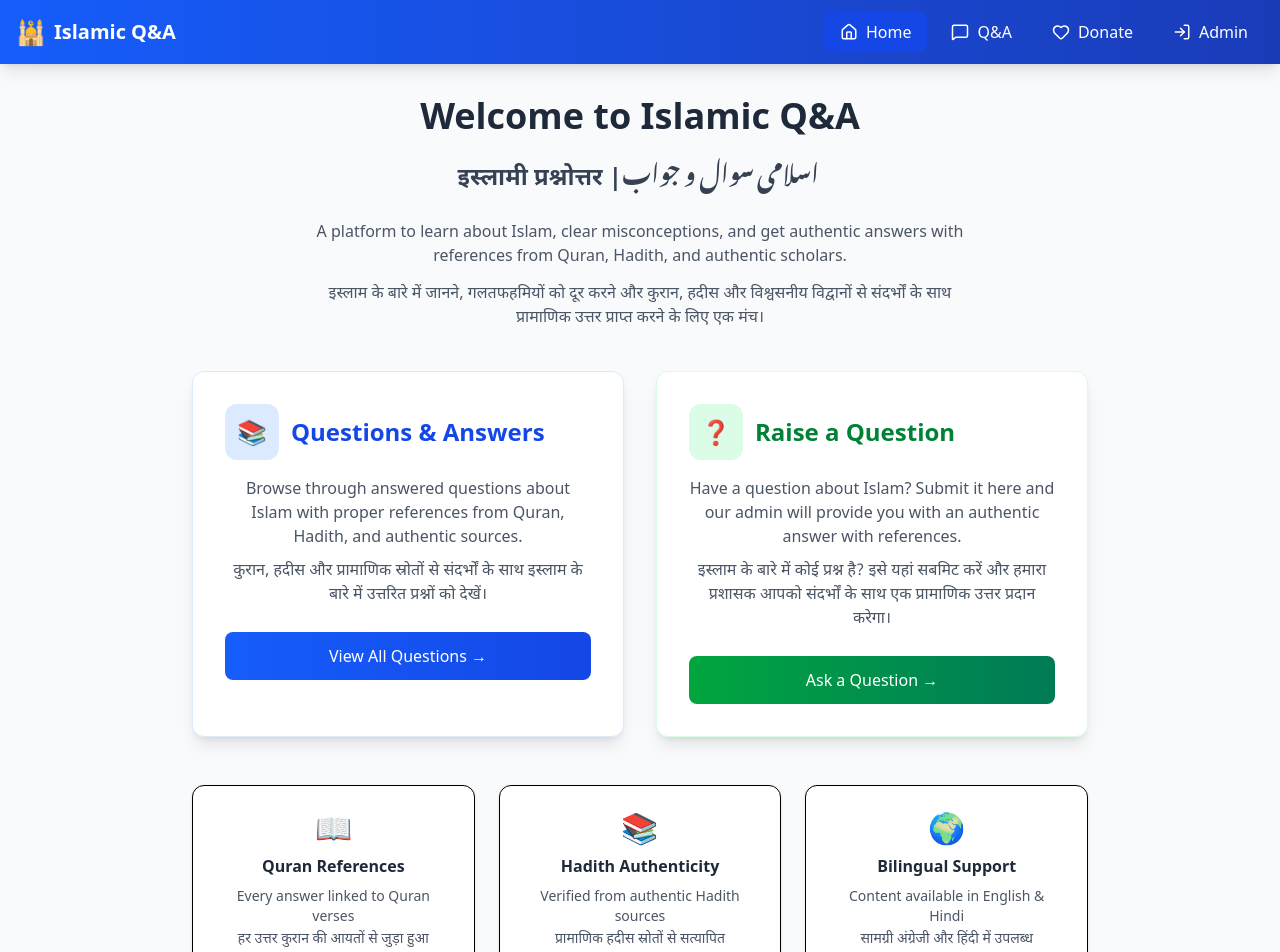
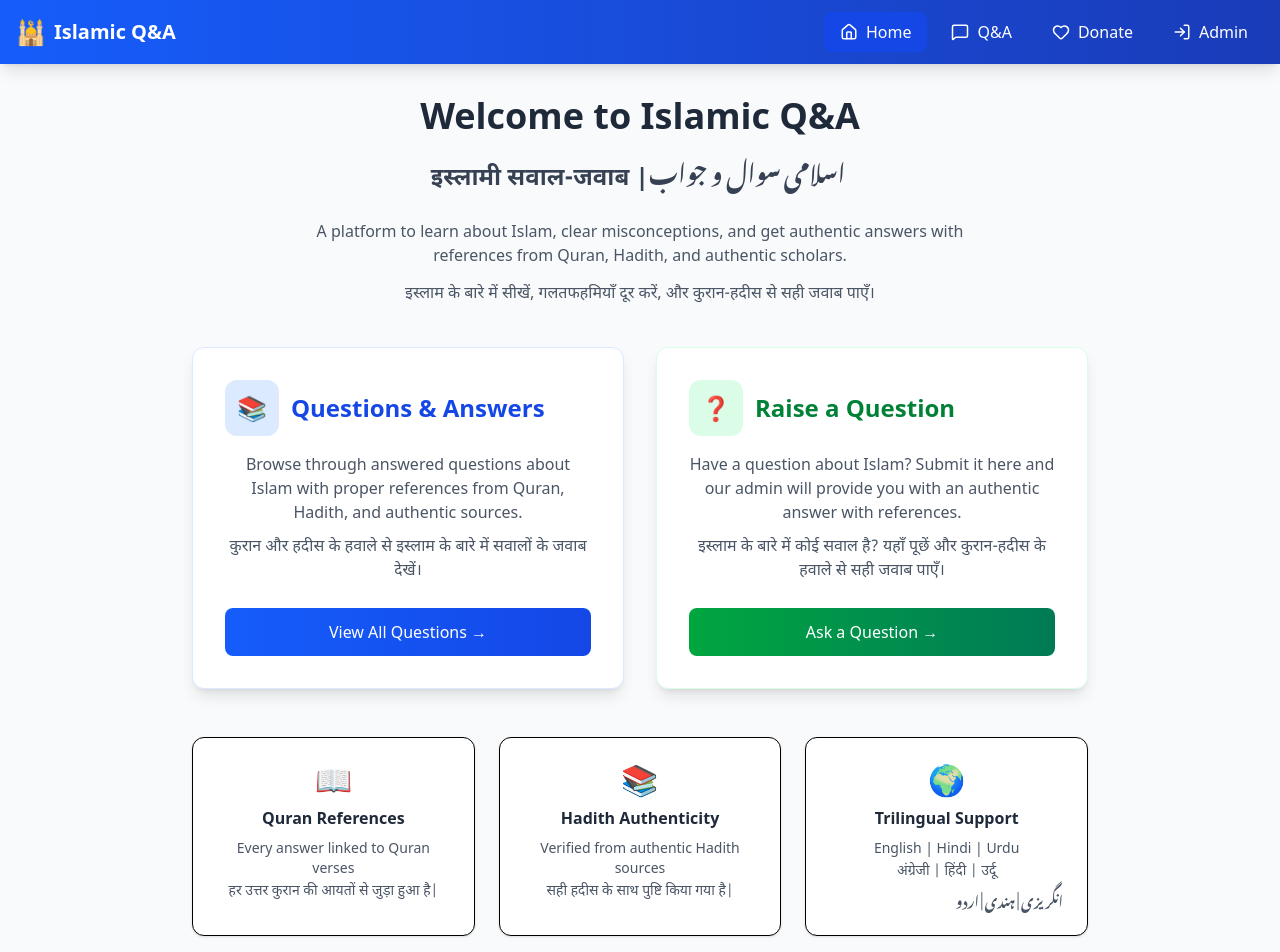
Before and after one commit to mdMERAJ77/islamic-answers, a React (Vite) app in the folder frontend/: page / in a window 1280 px wide. Shown: the top 952 px of the page. Built offline with nearby package versions, Linux system fonts and the light colour scheme; no server answers.

Commit message:
FEAT: Bilingual homepage with English+Hindi+Urdu content

```diff
--- a/frontend/src/pages/HomePage.jsx
+++ b/frontend/src/pages/HomePage.jsx
@@ -1,5 +1,5 @@
 // src/pages/HomePage.jsx
-import { Link } from 'react-router-dom';
+import { Link } from "react-router-dom";
 
 const HomePage = () => {
   return (
@@ -9,8 +9,12 @@ const HomePage = () => {
         Welcome to Islamic Q&A
       </h1>
       <h2 className="text-2xl font-semibold text-gray-700 mb-6">
-        <span className="font-hindi">इस्लामी प्रश्नोत्तर</span> |
-        <span className="font-urdu" dir="rtl"> اسلامی سوال و جواب</span>
+        <span className="font-hindi">इस्लामी सवाल-जवाब
+</span> |
+        <span className="font-urdu" dir="rtl">
+          {" "}
+          اسلامی سوال و جواب
+        </span>
       </h2>
 
       <p className="text-gray-600 mb-4 max-w-2xl mx-auto">
@@ -20,7 +24,7 @@ const HomePage = () => {
 
       {/* Hindi Translation */}
       <p className="text-gray-600 mb-10 max-w-2xl mx-auto font-hindi">
-        इस्लाम के बारे में जानने, गलतफहमियों को दूर करने और कुरान, हदीस और विश्वसनीय विद्वानों से संदर्भों के साथ प्रामाणिक उत्तर प्राप्त करने के लिए एक मंच।
+        इस्लाम के बारे में सीखें, गलतफहमियाँ दूर करें, और कुरान-हदीस से सही जवाब पाएँ।
       </p>
 
       {/* Features Grid */}
@@ -40,11 +44,11 @@ const HomePage = () => {
             from Quran, Hadith, and authentic sources.
           </p>
           <p className="text-gray-600 mb-6 font-hindi">
-            कुरान, हदीस और प्रामाणिक स्रोतों से संदर्भों के साथ इस्लाम के बारे में उत्तरित प्रश्नों को देखें।
+            कुरान और हदीस के हवाले से इस्लाम के बारे में सवालों के जवाब देखें।
           </p>
           <Link
             to="/questions"
-            className="inline-block w-full bg-gradient-to-r from-blue-600 to-blue-700 text-white px-6 py-3 rounded-lg hover:from-blue-700 hover:to-blue-800 transition-all font-medium"
+            className="inline-block w-full bg-linear-to-r from-blue-600 to-blue-700 text-white px-6 py-3 rounded-lg hover:from-blue-700 hover:to-blue-800 transition-all font-medium"
           >
             View All Questions →
           </Link>
@@ -65,11 +69,11 @@ const HomePage = () => {
             provide you with an authentic answer with references.
           </p>
           <p className="text-gray-600 mb-6 font-hindi">
-            इस्लाम के बारे में कोई प्रश्न है? इसे यहां सबमिट करें और हमारा प्रशासक आपको संदर्भों के साथ एक प्रामाणिक उत्तर प्रदान करेगा।
+            इस्लाम के बारे में कोई सवाल है? यहाँ पूछें और कुरान-हदीस के हवाले से सही जवाब पाएँ।
           </p>
           <Link
             to="/questions"
-            className="inline-block w-full bg-gradient-to-r from-green-600 to-emerald-700 text-white px-6 py-3 rounded-lg hover:from-green-700 hover:to-emerald-800 transition-all font-medium"
+            className="inline-block w-full bg-linear-to-r from-green-600 to-emerald-700 text-white px-6 py-3 rounded-lg hover:from-green-700 hover:to-emerald-800 transition-all font-medium"
           >
             Ask a Question →
           </Link>
@@ -81,27 +85,42 @@ const HomePage = () => {
         <div className="bg-white p-6 rounded-xl shadow-sm border">
           <div className="text-3xl font-bold text-blue-600 mb-2">📖</div>
           <h3 className="font-bold text-gray-800">Quran References</h3>
-          <p className="text-gray-600 text-sm mt-2">Every answer linked to Quran verses</p>
-          <p className="text-gray-600 text-sm font-hindi mt-1">हर उत्तर कुरान की आयतों से जुड़ा हुआ</p>
+          <p className="text-gray-600 text-sm mt-2">
+            Every answer linked to Quran verses
+          </p>
+          <p className="text-gray-600 text-sm font-hindi mt-1">
+            हर उत्तर कुरान की आयतों से जुड़ा हुआ है|
+          </p>
         </div>
 
         <div className="bg-white p-6 rounded-xl shadow-sm border">
           <div className="text-3xl font-bold text-purple-600 mb-2">📚</div>
           <h3 className="font-bold text-gray-800">Hadith Authenticity</h3>
-          <p className="text-gray-600 text-sm mt-2">Verified from authentic Hadith sources</p>
-          <p className="text-gray-600 text-sm font-hindi mt-1">प्रामाणिक हदीस स्रोतों से सत्यापित</p>
+          <p className="text-gray-600 text-sm mt-2">
+            Verified from authentic Hadith sources
+          </p>
+          <p className="text-gray-600 text-sm font-hindi mt-1">
+            सही हदीस के साथ पुष्टि किया गया है|
+          </p>
         </div>
 
         <div className="bg-white p-6 rounded-xl shadow-sm border">
           <div className="text-3xl font-bold text-red-600 mb-2">🌍</div>
-          <h3 className="font-bold text-gray-800">Bilingual Support</h3>
-          <p className="text-gray-600 text-sm mt-2">Content available in English & Hindi</p>
-          <p className="text-gray-600 text-sm font-hindi mt-1">सामग्री अंग्रेजी और हिंदी में उपलब्ध</p>
+          <h3 className="font-bold text-gray-800">Trilingual Support</h3>
+          <div className="mt-2">
+            <p className="text-gray-600 text-sm">English | Hindi | Urdu</p>
+            <p className="text-gray-600 text-sm font-hindi mt-1">
+              अंग्रेजी | हिंदी | उर्दू
+            </p>
+            <p className="text-gray-600 text-sm font-urdu mt-1" dir="rtl">
+              انگریزی | ہندی | اردو
+            </p>
+          </div>
         </div>
       </div>
 
       {/* About Section - Bilingual */}
-      <div className="mt-12 bg-gradient-to-r from-yellow-50 to-orange-50 p-8 rounded-xl border border-yellow-200 max-w-4xl mx-auto">
+      <div className="mt-12 bg-linear-to-r from-yellow-50 to-orange-50 p-8 rounded-xl border border-yellow-200 max-w-4xl mx-auto">
         <h3 className="text-2xl font-bold text-gray-800 mb-4">
           About This Platform
           <span className="block text-lg font-normal text-gray-600 mt-1 font-hindi">
@@ -114,16 +133,19 @@ const HomePage = () => {
             <h4 className="font-bold text-gray-800 mb-2">English</h4>
             <p className="text-gray-700">
               This website aims to provide authentic Islamic knowledge and clear
-              common misconceptions. All answers are verified with references from
-              authentic sources. Please use this platform responsibly for educational purposes.
+              common misconceptions. All answers are verified with references
+              from authentic sources. Please use this platform responsibly for
+              educational purposes.
             </p>
           </div>
 
           <div>
             <h4 className="font-bold text-gray-800 mb-2 font-hindi">हिंदी</h4>
             <p className="text-gray-700 font-hindi">
-              यह वेबसाइट प्रामाणिक इस्लामी ज्ञान प्रदान करने और सामान्य गलतफहमियों को दूर करने का लक्ष्य रखती है।
-              सभी उत्तर प्रामाणिक स्रोतों से संदर्भों के साथ सत्यापित हैं। कृपया शैक्षिक उद्देश्यों के लिए इस प्लेटफॉर्म का जिम्मेदारी से उपयोग करें।
+              यह वेबसाइट प्रामाणिक इस्लामी ज्ञान प्रदान करने और सामान्य
+              गलतफहमियों को दूर करने का लक्ष्य रखती है। सभी उत्तर प्रामाणिक
+              स्रोतों से संदर्भों के साथ सत्यापित हैं। कृपया शैक्षिक उद्देश्यों
+              के लिए इस प्लेटफॉर्म का जिम्मेदारी से उपयोग करें।
             </p>
           </div>
         </div>
@@ -131,7 +153,9 @@ const HomePage = () => {
         <div className="mt-6 pt-6 border-t border-yellow-300">
           <h4 className="font-bold text-gray-800 mb-3 flex items-center gap-2">
             <span>⚖️</span> Our Principles
-            <span className="text-sm font-normal text-gray-600 ml-2 font-hindi">हमारे सिद्धांत</span>
+            <span className="text-sm font-normal text-gray-600 ml-2 font-hindi">
+              हमारे सिद्धांत
+            </span>
           </h4>
           <div className="grid grid-cols-1 md:grid-cols-3 gap-4">
             <div className="bg-white p-4 rounded-lg">
@@ -158,7 +182,7 @@ const HomePage = () => {
         <div className="flex flex-wrap justify-center gap-4">
           <Link
             to="/questions"
-            className="px-6 py-3 bg-gradient-to-r from-blue-500 to-purple-600 text-white rounded-lg hover:shadow-lg transition-all"
+            className="px-6 py-3 bg-linear-to-r from-blue-500 to-purple-600 text-white rounded-lg hover:shadow-lg transition-all"
           >
             Browse Questions
           </Link>
```
